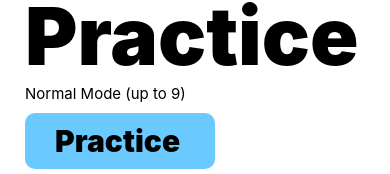
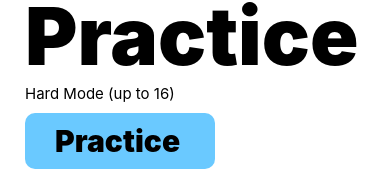
Before and after one commit to wilburcoding/TwentyFour, a React Native app: screen / in a window 390 px wide. Shown: the part 393-567 px from the top of the page. Built offline with nearby package versions, Linux system fonts and the light colour scheme.

Commit message:
Fix up some stuff

```diff
--- a/App.tsx
+++ b/App.tsx
@@ -4,11 +4,10 @@ import { Icon } from '@rneui/themed';
 
 
 export default function App() {
-  const [hard, setHard] = useState<boolean>(false);
   const [solution, setSolution] = useState<string[]>([]);
   const [selected, setSelected] = useState(-1);
   const [answer, setAnswer] = useState(false);
-
+  const [hard, setHard] = useState<boolean>(true);
   const [nums, setNums] = useState<number[]>([]);
   const [isLoading, setIsLoading] = useState(false);
   const [error, setError] = useState<any>(null);
@@ -34,7 +33,6 @@ export default function App() {
   }
   async function generateNumbers(combo: string[]): Promise<number[]> {
     for (let k = 0; k < 2000; k++) {
-      console.log(hard)
       var result = Math.floor(Math.random() * (hard ? 16 : 9) + 1);
       var nums: number[] = [result];
       for (let i = 0; i < 3; i++) {
@@ -212,8 +210,9 @@ export default function App() {
     setPractice(false)
     setError(null);
   }, [])
-
-
+ function changeMode() {
+    setHard(!hard);
+  }
   return (
     <SafeAreaView style={styles.container}>
       <View>
@@ -265,12 +264,11 @@ export default function App() {
             </ScrollView>
             <View style={{ flexDirection: "row", justifyContent: "flex-start" }}>
               <TouchableOpacity onPress={async () => begin()} style={[styles.start, { alignItems: "center", justifyContent: "center", alignSelf: "flex-start", marginTop: 20, width: 200 }]}><Text style={{ fontSize: 30, fontWeight: "900" }}>Next</Text></TouchableOpacity>
+                <TouchableOpacity onPress={back} style={[styles.start, { alignItems: "center", justifyContent: "center", alignSelf: "flex-end", marginTop: 0, width: 50, padding: 9, marginLeft: 5, height: 55,  backgroundColor: "none" }]}>
+                  <Icon
+                    name='logout' style={{ height: 70, width: 70, fontSize: 50 }} size={33} />
+                </TouchableOpacity>
             </View>
-            <TouchableOpacity onPress={back} style={[styles.start, { alignItems: "center", justifyContent: "center", alignSelf: "flex-end", marginTop: 0, width: 50, padding: 9, marginLeft: 5, height: 55, position: "absolute", backgroundColor: "none" }]}>
-              <Icon
-                name='logout' style={{ height: 70, width: 70, fontSize: 50 }} size={33} />
-            </TouchableOpacity>
-
           </View>
         ) : practice ? (
           <View>
@@ -320,7 +318,7 @@ export default function App() {
         ) : (
           <View style={{ alignContent: "flex-start", paddingLeft: 25 }}>
             <Text style={[styles.mainText, {marginBottom:0}]}>24 Practice</Text>
-            <Text onPress={() => setHard(!hard)} style={[styles.mainText, {fontSize:15, marginBottom:10, fontWeight:"400"}]}>{hard ? "Hard Mode (up to 16)" : "Normal Mode (up to 9)"}</Text>
+            <Text onPress={changeMode} style={[styles.mainText, {fontSize:15, marginBottom:10, fontWeight:"400"}]}>{hard ? "Hard Mode (up to 16)" : "Normal Mode (up to 9)"}</Text>
             <TouchableOpacity style={styles.start}><Text onPress={async () => begin()} style={{ fontSize: 30, fontWeight: "900" }}>Practice</Text></TouchableOpacity>
           </View>
         )}
```
